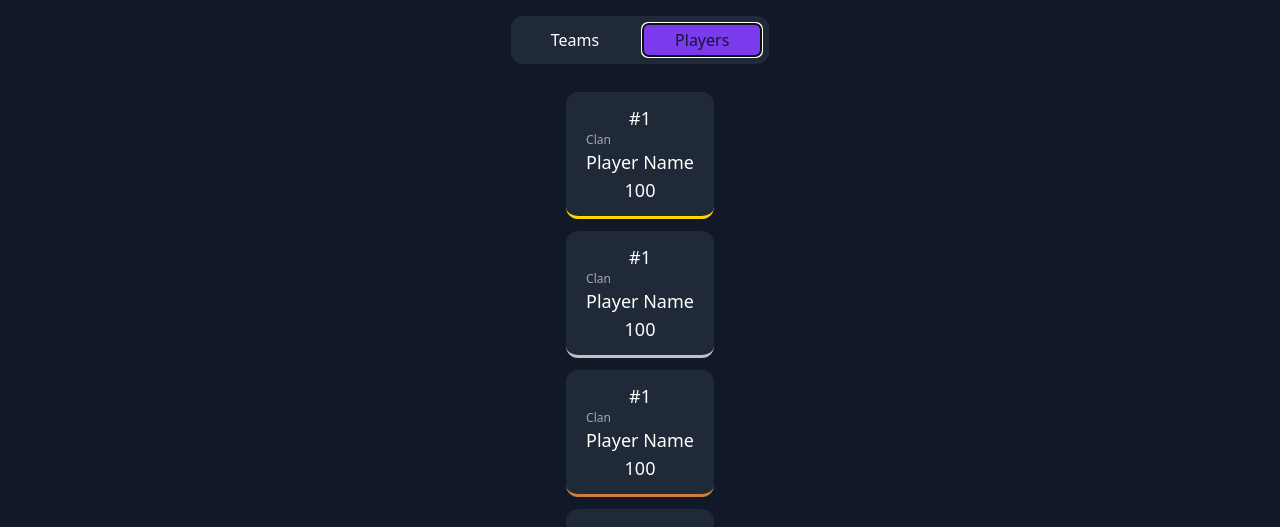
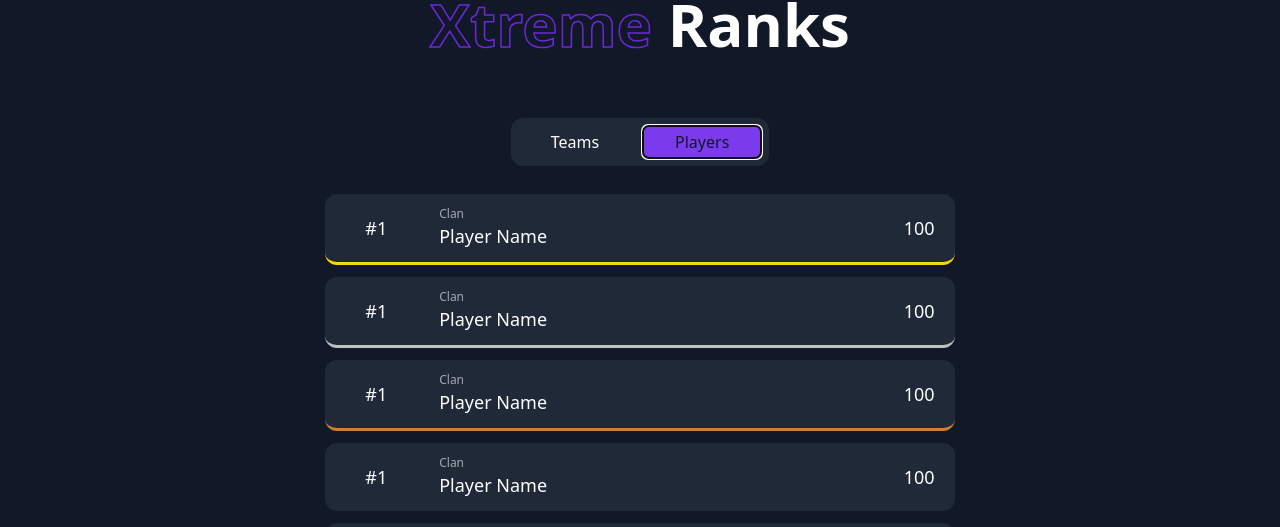
Before and after one commit to MrRevengerX/esport-leaderboard-website, a Next.js app: page / in a window 1280 px wide. Both pictures are taken after a click on the tab "Players". Shown: the part 908-1435 px from the top of the page. Built offline with nearby package versions, Linux system fonts and the light colour scheme.

Commit message:
Added smooth scroll behavior

```diff
--- a/app/globals.css
+++ b/app/globals.css
@@ -7,6 +7,10 @@
 .outline-text {
   -webkit-text-stroke: 1.5px #6d28d9;
   -webkit-text-fill-color: transparent;
+}
+
+html {
+  scroll-behavior: smooth;
 }
 
 .outline-text-dark {
@@ -30,8 +34,8 @@
   grid-template-columns: 1fr 1fr 6fr 1fr;
 }
 
-.grid-cols_1_6_1 {
-  grid-template-columns: 1fr 7fr 1fr;
+.grid-cols_2_14_1 {
+  grid-template-columns: 2fr 14fr 1fr;
 }
 
 ::-moz-selection {
```
